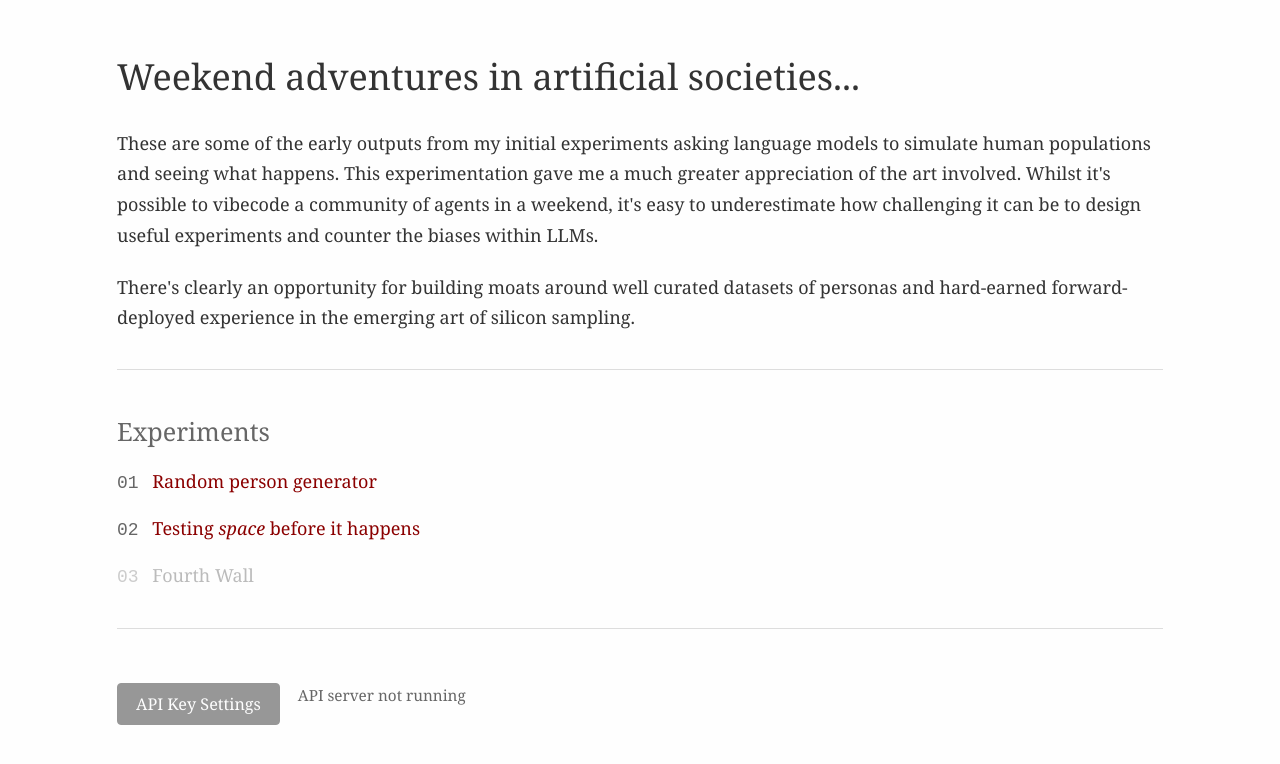
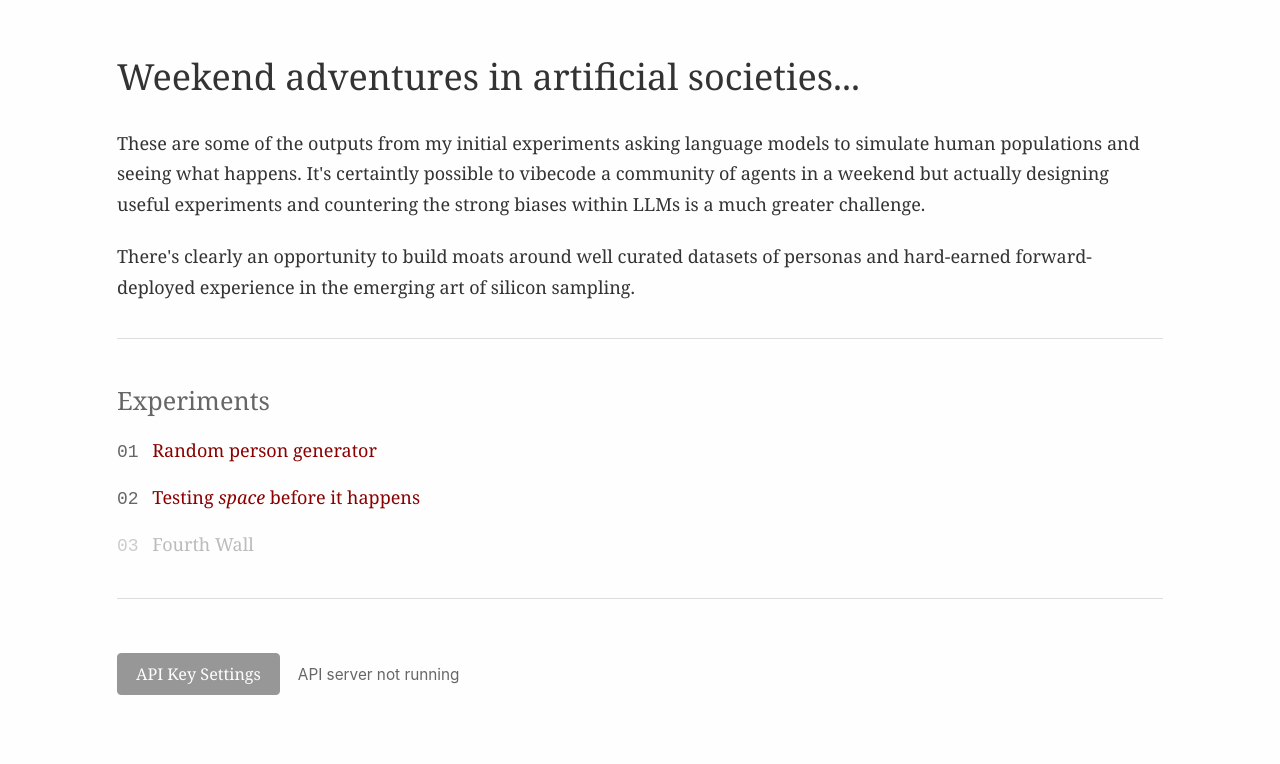
Before and after one commit to ribenamaplesyrup/artificial-centuria, a SvelteKit app in the folder web/: page / in a window 1280 px wide. Shown: the top 764 px of the page. Built offline with nearby package versions, Linux system fonts and the light colour scheme; no server answers.

Commit message:
Updated intro text and button styling

```diff
--- a/web/src/routes/+page.svelte
+++ b/web/src/routes/+page.svelte
@@ -169,15 +169,13 @@
 <h1>Weekend adventures in artificial societies...</h1>
 
 <p class="intro">
-	These are some of the early outputs from my initial experiments asking language
-	models to simulate human populations and seeing what happens. This experimentation
-	gave me a much greater appreciation of the art involved. Whilst it's possible to
-	vibecode a community of agents in a weekend, it's easy to underestimate how
-	challenging it can be to design useful experiments and counter the biases within LLMs.
+	These are some of the outputs from my initial experiments asking language
+	models to simulate human populations and seeing what happens. It's certaintly possible to
+	vibecode a community of agents in a weekend but actually designing useful experiments and countering the strong biases within LLMs is a much greater challenge.
 </p>
 
 <p>
-	There's clearly an opportunity for building moats around well curated datasets
+	There's clearly an opportunity to build moats around well curated datasets
 	of personas and hard-earned forward-deployed experience in the emerging art of silicon sampling.
 </p>
 
@@ -234,7 +232,7 @@
 <style>
 	.settings-section {
 		display: flex;
-		align-items: center;
+		align-items: baseline;
 		gap: 1rem;
 		margin-top: 1rem;
 	}
@@ -278,6 +276,7 @@
 	}
 
 	.settings-status {
+		font-family: -apple-system, BlinkMacSystemFont, 'Segoe UI', Roboto, sans-serif;
 		font-size: 0.85rem;
 		color: #666;
 		display: flex;
```
